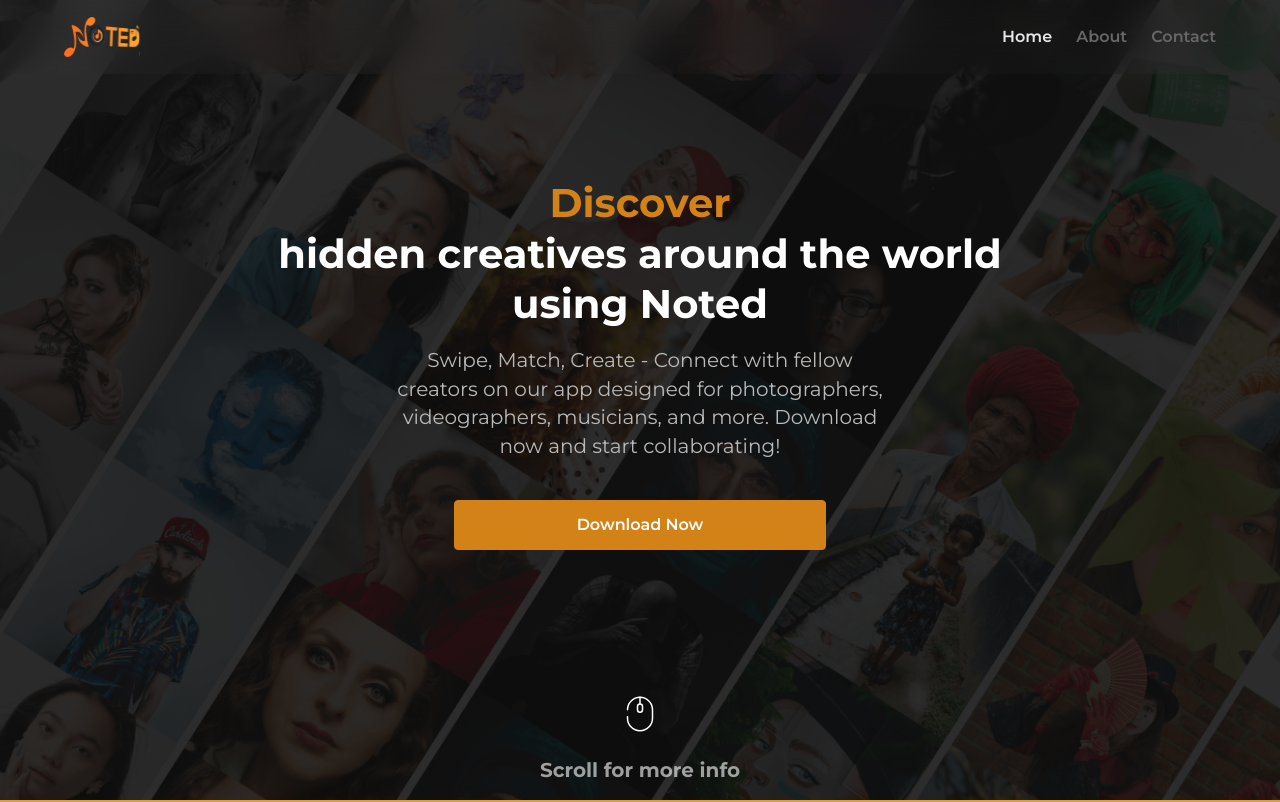
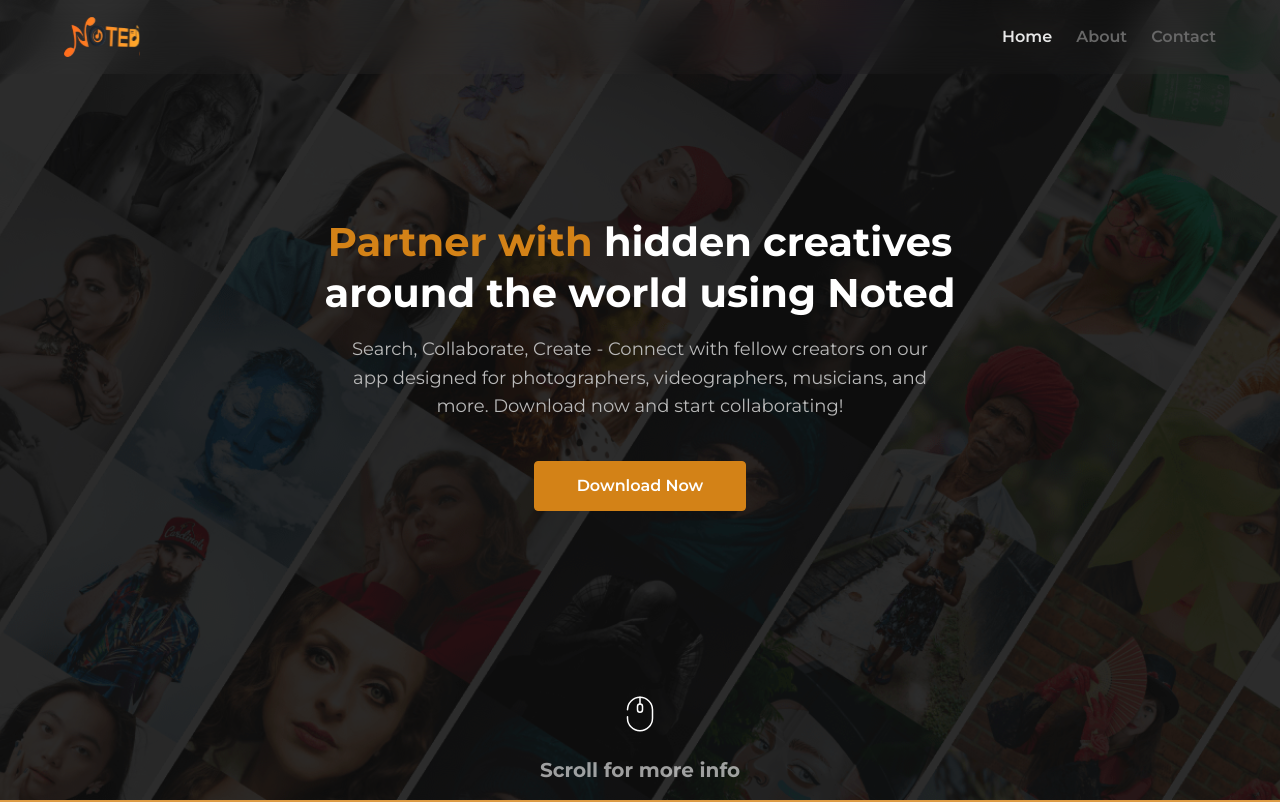
Before and after one commit to DigeetalHub/Noted-web, a Next.js app: page / in a window 1280 px wide. Shown: the top 802 px of the page. Built offline with nearby package versions, Linux system fonts and the light colour scheme.

Commit message:
[CHORE] Added changing words to web view

```diff
--- a/components/Heading.js
+++ b/components/Heading.js
@@ -9,7 +9,7 @@ const Heading = ({
 }) => {
   return (
     <h1 className={classes}>
-      <span className="text-brandPrimary500">{firstColoredContent}</span>{firstContent}<span className="text-brandPrimary500 text-center block mx-auto">{coloredContent}</span>{" "}
+      <span className="text-brandPrimary500">{firstColoredContent}</span>{firstContent}<span className="text-brandPrimary500 text-center md:hidden block mx-auto">{coloredContent}</span>{" "}
       {endContent}
     </h1>
   );
--- a/pages/index.js
+++ b/pages/index.js
@@ -22,8 +22,10 @@ export default function Home() {
 	const { scroll, setScrollToAbout, scrollNav, whiteNav, scrollToAbout } = useScroll();
 	const aboutRef = useRef();
 	const router = useRouter();
+	const [word, setWord] = useState("Discover");
 	const [name, setName] = useState("videographers");
-	const titles = ["creators", "photographers", "videographers", "musicians"];
+	const titles = ["content creators", "photographers", "videographers", "musicians"];
+	const words = ["Collab with", "Partner with", "Match with", "Discover"];
 
 	useEffect(() => {
 		if (scrollToAbout) {
@@ -39,14 +41,20 @@ export default function Home() {
 	useEffect(() => {
 		const interval = setInterval(() => {
 			const index = titles.indexOf(name);
+			const wordIndex = words.indexOf(word);
 			if (index === titles.length - 1) {
 				setName(titles[0]);
 			} else {
 				setName(titles[index + 1]);
 			}
+			if (wordIndex === words.length - 1) {
+				setWord(words[0]);
+			} else {
+				setWord(words[wordIndex + 1]);
+			}
 		}, 3000);
 		return () => clearInterval(interval);
-	}, [name]);
+	}, [name, word]);
 
 	return (
 		<div className="">
@@ -65,7 +73,7 @@ export default function Home() {
 			<main className="snap-y scroll-pt-[2rem]" onScroll={scrollNav}>
 				<section className="bg-heroImg bg-no-repeat bg-cover bg-center h-auto fold:h-[84.5vh] s22:h-[82.5vh] i11Pro:h-[82vh] i13:h-[82.5vh] XR:h-[83.5vh] i14Max:h-[76vh] dualFold:h-[100vh] md:h-screen relative">
 					<div className="h-full pt-[2.9rem] fold:pt-0 bg-overlay flex flex-col items-center justify-end pb-[4.5rem] px-2 fold:px-4 md:justify-center">
-						<div className="flex flex-col gap-4 text-center mb-4 fold:mb-8 md:mb-10 dualFold:w-[60%] md:w-[79%] fold2Full:w-[82%] xl:w-[58%] laptops:w-[50%] bigScreen:w-[52%]">
+						<div className="flex flex-col gap-4 text-center mb-4 fold:mb-8 md:mb-10 dualFold:w-[60%] md:w-[79%] fold2Full:w-[82%] xl:w-[60.5%] laptops:w-[65%] bigScreen:w-[60%]">
 							<Heading
 								firstContent={"Connect with"}
 								endContent={"from everywhere across the globe"}
@@ -73,20 +81,20 @@ export default function Home() {
 								classes="font-bold text-white text-[0.875rem] fold:text-[1.4rem] s22:text-[2rem] XR:text-[2.2rem] i14Max:text-[2.3rem] leading-[1.2] md:hidden"
 							/>
 							<Heading
-								firstColoredContent={"Discover"}
+								firstColoredContent={word}
 								endContent={"hidden creatives around the world using Noted"}
-								classes="font-bold text-white text-[2rem] fold2Full:text-[2.5rem] bigScreen:text-[3.5rem] leading-[1.27] hidden md:block"
+								classes="font-bold text-white text-[2rem] fold2Full:text-[2.5rem] 2xl:text-[3rem] bigScreen:text-[3.5rem] leading-[1.27] hidden md:block"
 							/>
 							<Subheading
-								classes="text-neutrals200 s22:leading-[23.5px] i11Pro:leading-[25px] XR:leading-[25.5px] fold:text-[0.7rem] s22:text-[0.9rem] i11Pro:text-[0.9rem] i13:text-[1rem] i14Max:text-[1.1rem] hidden fold:block md:hidden"
-								content="Swipe, Match, Create - Connect with fellow creators on our app designed for photographers,  musicians, and more. Download now and start collaborating!"
+								classes="text-neutrals200 s22:leading-[23.5px] i11Pro:leading-[25px] XR:leading-[25.5px] fold:text-[0.7rem] s22:text-[0.9rem] i11Pro:text-[0.9rem] i13:text-[1rem] i14Max:text-[1.1rem] fold:block md:hidden"
+								content="Search, Collaborate, Create - Connect with fellow creators on our app designed for photographers,  musicians, and more. Download now and start collaborating!"
 							/>
 							<Subheading
-								classes="text-neutrals100 leading-[28.5px] md:text-[1.25rem] md:w-[85%] iPadAir:w-[70%] md:mx-auto bigScreen:text-[2rem] bigScreen:leading-[1.3] hidden md:block"
-								content="Swipe, Match, Create - Connect with fellow creators on our app designed for photographers, videographers, musicians, and more. Download now and start collaborating!"
+								classes="text-neutrals100 leading-[28.5px] md:text-[1.125rem] md:w-[85%] iPadAir:w-[80%] md:mx-auto bigScreen:text-[2rem] bigScreen:leading-[1.3] hidden md:block"
+								content="Search, Collaborate, Create - Connect with fellow creators on our app designed for photographers, videographers, musicians, and more. Download now and start collaborating!"
 							/>
 						</div>
-						<div className="flex flex-col dualFold:flex-row justify-center gap-3 dualFold:gap-6 fold:w-full dualFold:w-[65%] md:w-[60%] lg:w-[50%] xl:w-[35%] mx-auto">
+						<div className="flex flex-col dualFold:flex-row justify-center gap-3 dualFold:gap-6 fold:w-full dualFold:w-[65%] md:w-[30%] xl:w-[20%] mx-auto">
 							<Button
 								label="Download Now"
 								className="text-white py-[8px] fold:py-2 s22:py-3 mx-auto w-[92%] fold:w-[80%] border-[1px] border-brandPrimary500 bg-brandPrimary500 font-semibold rounded text-[0.65rem] fold:text-[0.75rem] s22:text-[1rem] dualFold:w-[100%] md:w-[100%] lg:w-[85%] xl:w-[%] bigScreen:w-[15] lg:hover:bg-transparent lg:hover:text-brandPrimary400 transition duration-300 ease-in-out] bigScreen:py-4 bigScreen:text-[1.5rem]"
```
